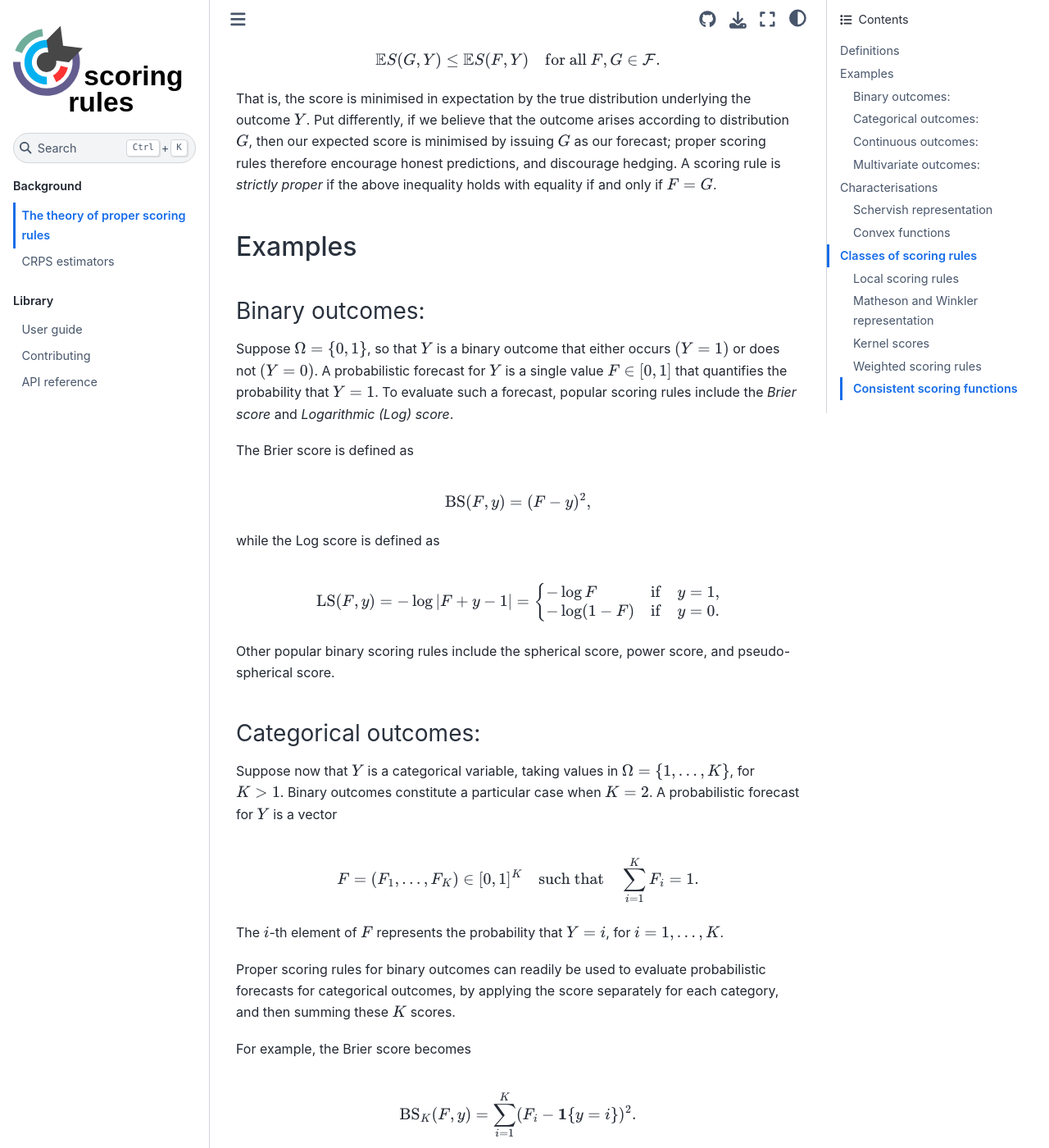
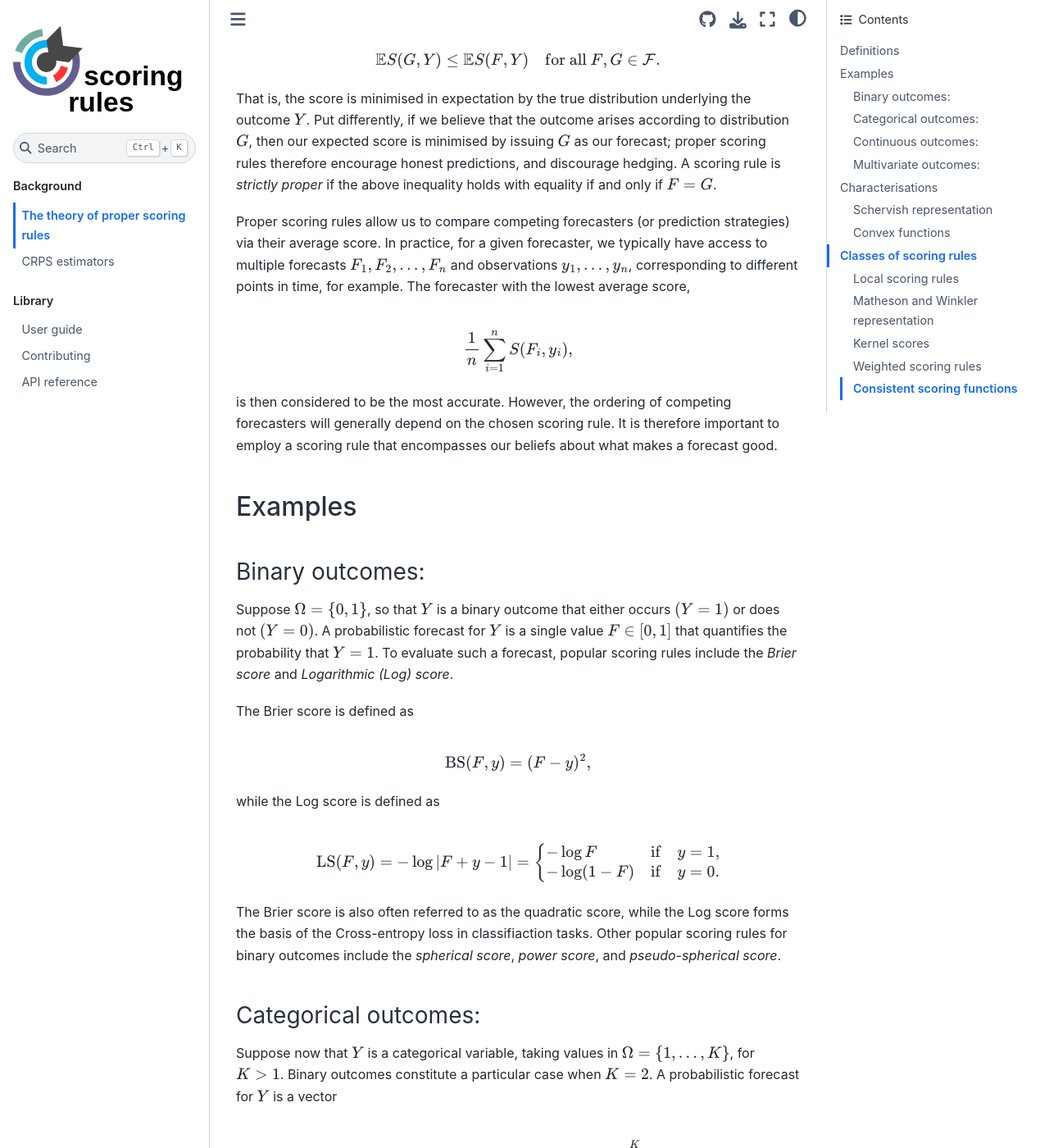
Before and after one commit to frazane/scoringrules, a Sphinx documentation site: the page built from docs/theory.md, in a window 1280 px wide and 1400 px high, scrolled down 694 px. Shown: the whole window at 82% size. Built offline with Sphinx 7.4.7 and the Sphinx Book theme 1.1.4, drawn with Linux system fonts in a browser that asks for light colours; some of the changed text lies outside the part shown.

Commit message:
update theory docs

```diff
--- a/docs/theory.md
+++ b/docs/theory.md
@@ -35,6 +35,19 @@ our expected score is minimised by issuing $G$ as our forecast; proper scoring r
 encourage honest predictions, and discourage hedging. A scoring rule is *strictly proper*
 if the above inequality holds with equality if and only if $F = G$.
 
+Proper scoring rules allow us to compare competing forecasters (or prediction strategies)
+via their average score. In practice, for a given forecaster, we typically have access to
+multiple forecasts $F_{1}, F_{2}, \dots, F_{n}$ and observations $y_{1}, \dots, y_{n}$,
+corresponding to different points in time, for example. The forecaster with the lowest average score,
+
+$$
+    \frac{1}{n} \sum_{i=1}^{n} S(F_{i}, y_{i}),
+$$
+
+is then considered to be the most accurate. However, the ordering of competing forecasters will
+generally depend on the chosen scoring rule. It is therefore important to employ a scoring rule
+that encompasses our beliefs about what makes a forecast good.
+
 
 ## Examples
 
@@ -61,8 +74,9 @@ $$
     \end{cases}
 $$
 
-Other popular binary scoring rules include the spherical score, power score, and pseudo-spherical
-score.
+The Brier score is also often referred to as the quadratic score, while the Log score forms
+the basis of the Cross-entropy loss in classifiaction tasks. Other popular scoring rules
+for binary outcomes include the *spherical score*, *power score*, and *pseudo-spherical score*.
 
 
 ### Categorical outcomes:
@@ -75,7 +89,7 @@ $$
     F = (F_{1}, \dots, F_{K}) \in [0, 1]^{K} \quad \text{such that} \quad \sum_{i=1}^{K} F_{i} = 1.
 $$
 
-The $i$-th element of $F$ represents the probability that $Y = i$, for $i = 1, \dots, K$.
+The $i$-th element of $F$ represents the forecast probability that $Y = i$, for $i = 1, \dots, K$.
 
 Proper scoring rules for binary outcomes can readily be used to evaluate probabilistic
 forecasts for categorical outcomes, by applying the score separately for each category,
```
Also changed, not shown: other parts of docs/theory.md (+1 -1 lines).
